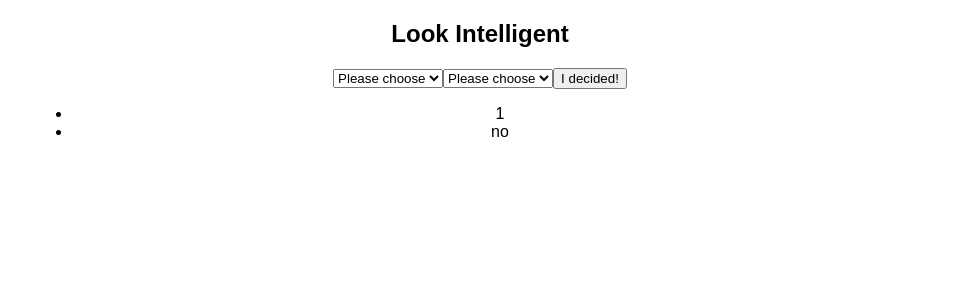
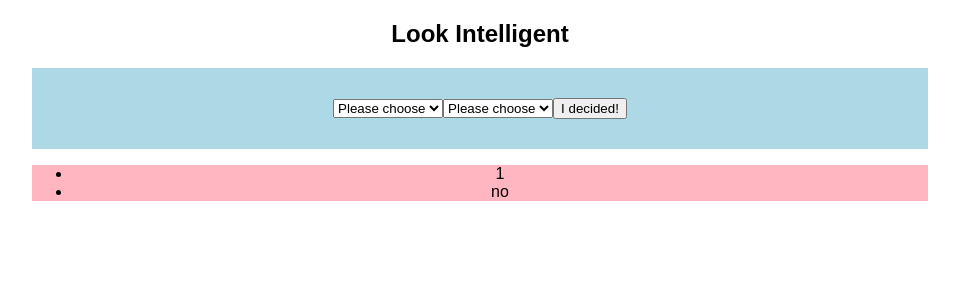
Before and after one commit to p-syche/look-intelligent, a React (Create React App) app: page / in a window 1280 px wide. Shown: the top 300 px of the page, without its empty margins (160-1119 px from the left). Built offline with nearby package versions, Linux system fonts and the light colour scheme.

Commit message:
added axios request to NEWS Api and a loading text

```diff
--- a/src/base.js
+++ b/src/base.js
@@ -1,7 +1,9 @@
 
 const base = {
 	apiKey: "7186e15a24fe4cd5a079da849f1b1972",
-    apiURL: "https://newsapi.org/v1/articles?source=buzzfeed&sortBy=latest&apiKey=",
+    apiURL: "https://newsapi.org/v1/articles?source=buzzfeed&sortBy=top&apiKey=",
+    apiURLstart: "https://newsapi.org/v1/articles?source=",
+    apiURLend: "&sortBy=top&apiKey=7186e15a24fe4cd5a079da849f1b1972"
 };
 
 export default base;
--- a/src/components/App.js
+++ b/src/components/App.js
@@ -1,6 +1,7 @@
 import React, { Component } from 'react';
+import axios from 'axios';
 
-// import base from '../base';
+import base from '../base';
 import Header from './Header';
 import Content from './Content';
 
@@ -23,7 +24,8 @@ class App extends Component {
 			chosen: {
 				source: '1',
 				appearance: 'no'
-			}
+			},
+			loading: false
 		}
 
 		this.applyChoice = this.applyChoice.bind(this);
@@ -46,10 +48,32 @@ class App extends Component {
 	}
 
 	applyChoice(theChoice) {
-		console.log('the choice was made!', theChoice);
+
 		this.setState({
-			chosen: theChoice
+			chosen: theChoice,
+			loading: true
 		});
+
+		const url = base.apiURLstart + theChoice.chosenSource + base.apiURLend;
+
+		axios.get(url)
+	    	.then(res => {
+		        // const posts = res.data.map(obj => obj.data);
+		        this.setState({
+		        	loading: false,
+		        	articles: res.data.articles
+		        });
+		      	console.log('in axios', res.data.source)
+
+			}).catch(error => {
+				console.log(error);
+			});
+
+
+	}
+
+	loading() {
+		console.log('looooading!')
 	}
 
 	render() {
@@ -62,6 +86,7 @@ class App extends Component {
 				/>
 				<Content
 					chosen={this.state.chosen}
+					loading={this.state.loading}
 				/>
 			</div>
 		);
--- a/src/components/Content.js
+++ b/src/components/Content.js
@@ -11,7 +11,10 @@ class Content extends React.Component {
 
 		return (
 			<Switch>
-			    <Route exact path='/' render={()=><ListOfArticles chosen={this.props.chosen}/>}/>
+			    <Route exact path='/' render={()=><ListOfArticles
+			    	chosen={this.props.chosen}
+			    	loading={this.props.loading}
+			    />} />
 			    <Route path='/:number' component={Details}/>
 			</Switch>
 
--- a/src/components/Header.js
+++ b/src/components/Header.js
@@ -1,5 +1,5 @@
 import React, { Component } from 'react';
-import '../css/Menu.css';
+import '../css/Header.css';
 
 class Header extends Component {
 
@@ -23,7 +23,7 @@ class Header extends Component {
 			<header>
 			    <form ref={(input) => this.makeChoice = input} className="choices" onSubmit={(e) => this.choiceMade(e)}>
 					<select ref={(input) => this.chooseSource = input} className="sources" defaultValue={this.props.myState.chosen.chosenSource}>
-						<option value="initial" key="initial" index="default">Please choose</option>
+						<option value="buzzfeed" key="initial" index="default">Please choose</option>
 						{
 						Object
 							.keys(mySources)
--- a/src/components/ListOfArticles.js
+++ b/src/components/ListOfArticles.js
@@ -1,13 +1,16 @@
 import React from 'react'
+import '../css/Content.css'
 
-// The ListOfArticles iterates over all of the players and creates
-// a link to their profile page.
 class ListOfArticles extends React.Component {
   render() {
-  const stuff = this.props.chosen;
+    const stuff = this.props.chosen;
+    const loadingSource = this.props.loading;
 
     return (
-      <div>
+      <div className="content">
+      <div className={loadingSource ? 'loading-now' : 'not-loading'} >
+        LOADING!
+      </div>
         <ul>
           {
             Object
--- a/src/css/Content.css
+++ b/src/css/Content.css
@@ -0,0 +1,7 @@
+.content {
+	background-color: lightpink;
+}
+
+.not-loading {
+	display: none;
+}
--- /dev/null
+++ b/src/css/Header.css
@@ -0,0 +1,4 @@
+header {
+	background-color: lightblue;
+	padding: 30px;
+}
```
Also changed, not shown: src/css/Home.css (deleted), src/css/Menu.css (deleted).
